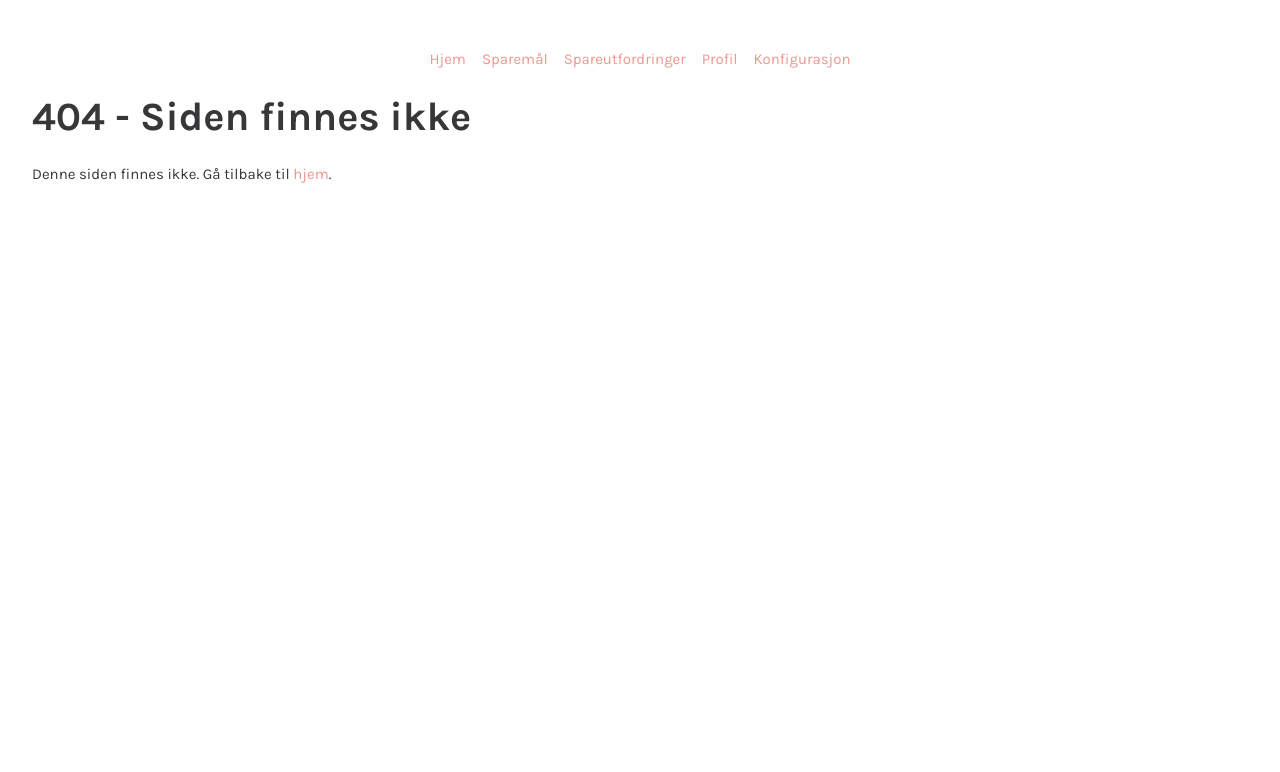
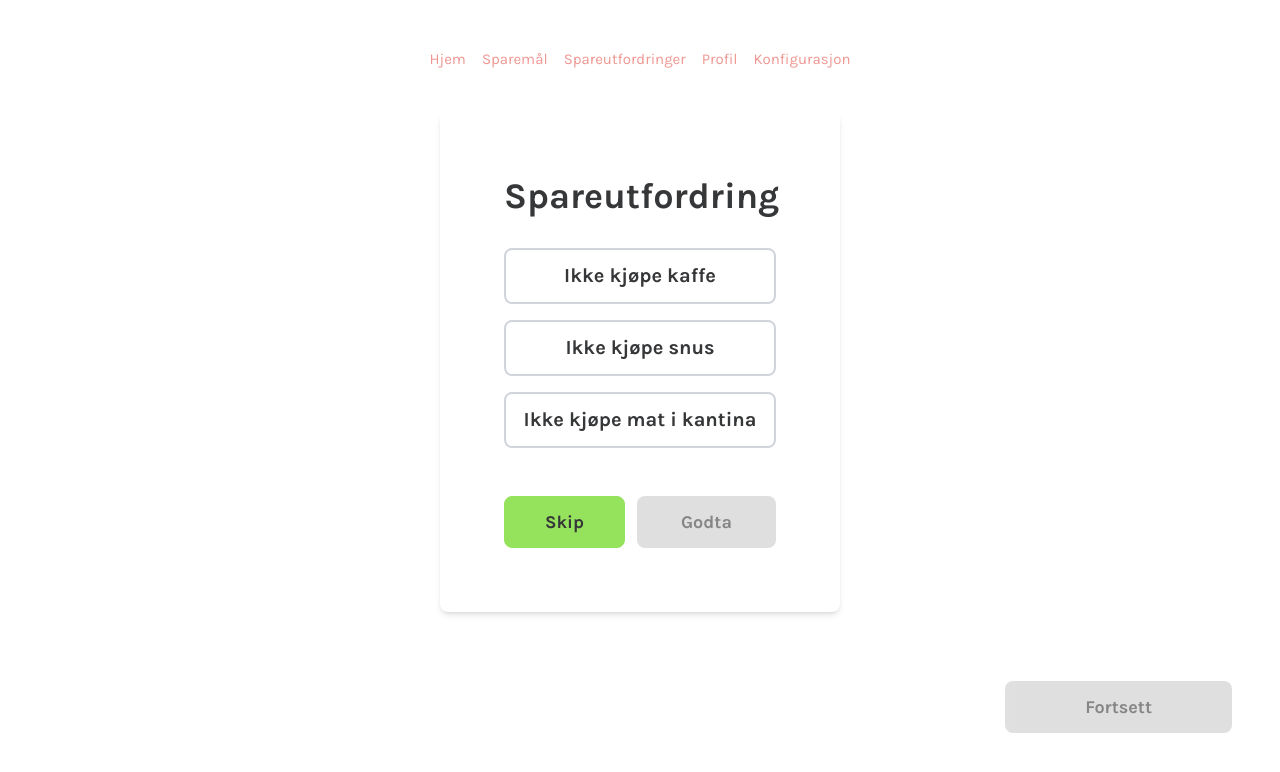
Before and after one commit to haruixu/SpareStiFrontend, a Vue app: page /forsteSpareutfordring in a window 1280 px wide. Before the commit this address had no page. Shown: the top 772 px of the page. Built offline with nearby package versions, Linux system fonts and the light colour scheme.

Commit message:
feat: implemented view for a user´s first saving challenge

```diff
--- a/src/router/index.ts
+++ b/src/router/index.ts
@@ -63,6 +63,11 @@ const router = createRouter({
             path: '/forsteSparemaal',
             name: 'firstSavingGoal',
             component: () => import('../views/FirstSavingGoalView.vue')
+        },
+        {
+            path: '/forsteSpareutfordring',
+            name: 'firstSavingChallengde',
+            component: () => import('../views/FirstSavingChallengeView.vue')
         }
     ],
     scrollBehavior(to, from, savedPosition) {
--- /dev/null
+++ b/src/views/FirstSavingChallengeView.vue
@@ -0,0 +1,102 @@
+<template>
+    <div class="flex flex-col items-center justify-center min-h-screen px-4 text-center">
+        <div class="mb-20">
+            <div
+                class="flex flex-col items-center justify-center bg-white shadow-md rounded-lg p-16"
+                style="height: 500px; min-height: 500px; min-width: 400px; max-width: 400px;"
+            >
+                <template v-if="!skipped && !accepted">
+                    <div class="mb-6 w-full text-left">
+                        <label for="savings-goal" class="block text-4xl font-bold mb-2">Spareutfordring</label>
+                    </div>
+                    <div class="flex flex-col w-full mb-4">
+                        <button
+                            v-for="buttonText in buttonOptions"
+                            :key="buttonText"
+                            :class="[
+                            'mb-4 text-xl font-bold w-full rounded-lg py-3 px-4',
+                            selectedOptions.includes(buttonText)
+                                ? 'bg-transparent border-2 border-[var(--green)]'
+                                : 'bg-transparent border-2 border-gray-300'
+                        ]"
+                            @click="toggleOption(buttonText)"
+                        >
+                            {{ buttonText }}
+                        </button>
+                    </div>
+                    <div class="flex justify-between w-full mt-auto space-x-2">
+                        <button
+                            class="bg-[var(--green)] border 4 border-[var(--green)] hover:brightness-90 active:brightness-75 font-bold rounded-lg py-2 px-10 text-lg"
+                            @click="skip"
+                        >
+                            Skip
+                        </button>
+                        <button
+                            :class="[
+        'border-4 font-bold rounded-lg py-2 px-10 text-lg transition-all',
+        { 'bg-[var(--green)] hover:brightness-90 active:brightness-75': selectedOptions.length > 0 },
+        { 'opacity-60 bg-[rgba(149,227,93,0.6)] cursor-not-allowed': selectedOptions.length === 0 }
+    ]"
+                            :disabled="selectedOptions.length === 0"
+                            @click="accept"
+                        >
+                            Godta
+                        </button>
+                    </div>
+                </template>
+                <template v-else>
+                    <div class="flex justify-center items-center h-full">
+                        <div class="text-4xl font-bold">{{ acceptedMessage }}</div>
+                    </div>
+                </template>
+            </div>
+        </div>
+        <ContinueButtonComponent
+            :disabled="!skipped && !accepted"
+            @click="onButtonClick"
+            class="px-10 py-3 text-2xl font-bold self-end mb-32 mt-[-11px]"
+        ></ContinueButtonComponent>
+    </div>
+</template>
+
+<script setup lang="ts">
+import ContinueButtonComponent from '@/components/ContinueButtonComponent.vue'
+import router from '@/router'
+import { ref, watchEffect } from 'vue'
+
+const buttonOptions = ref(['Ikke kjøpe kaffe', 'Ikke kjøpe snus', 'Ikke kjøpe mat i kantina'])
+const selectedOptions = ref<string[]>([])
+const skipped = ref(false)
+const accepted = ref(false)
+
+const toggleOption = (option: string) => {
+    const index = selectedOptions.value.indexOf(option)
+    if (index === -1) {
+        selectedOptions.value.push(option)
+    } else {
+        selectedOptions.value.splice(index, 1)
+    }
+}
+
+const onButtonClick = () => {
+    router.push('/')
+}
+
+const skip = () => {
+    skipped.value = true
+}
+
+const accept = () => {
+    accepted.value = true
+}
+
+const acceptedMessage = ref("Du kan opprette spareutfordringer senere")
+
+watchEffect(() => {
+    if (accepted.value) {
+        acceptedMessage.value = "Du har fått din første spareutfordring!"
+    } else if (skipped.value) {
+        acceptedMessage.value = "Du kan opprette spareutfordringer senere"
+    }
+})
+</script>
```
